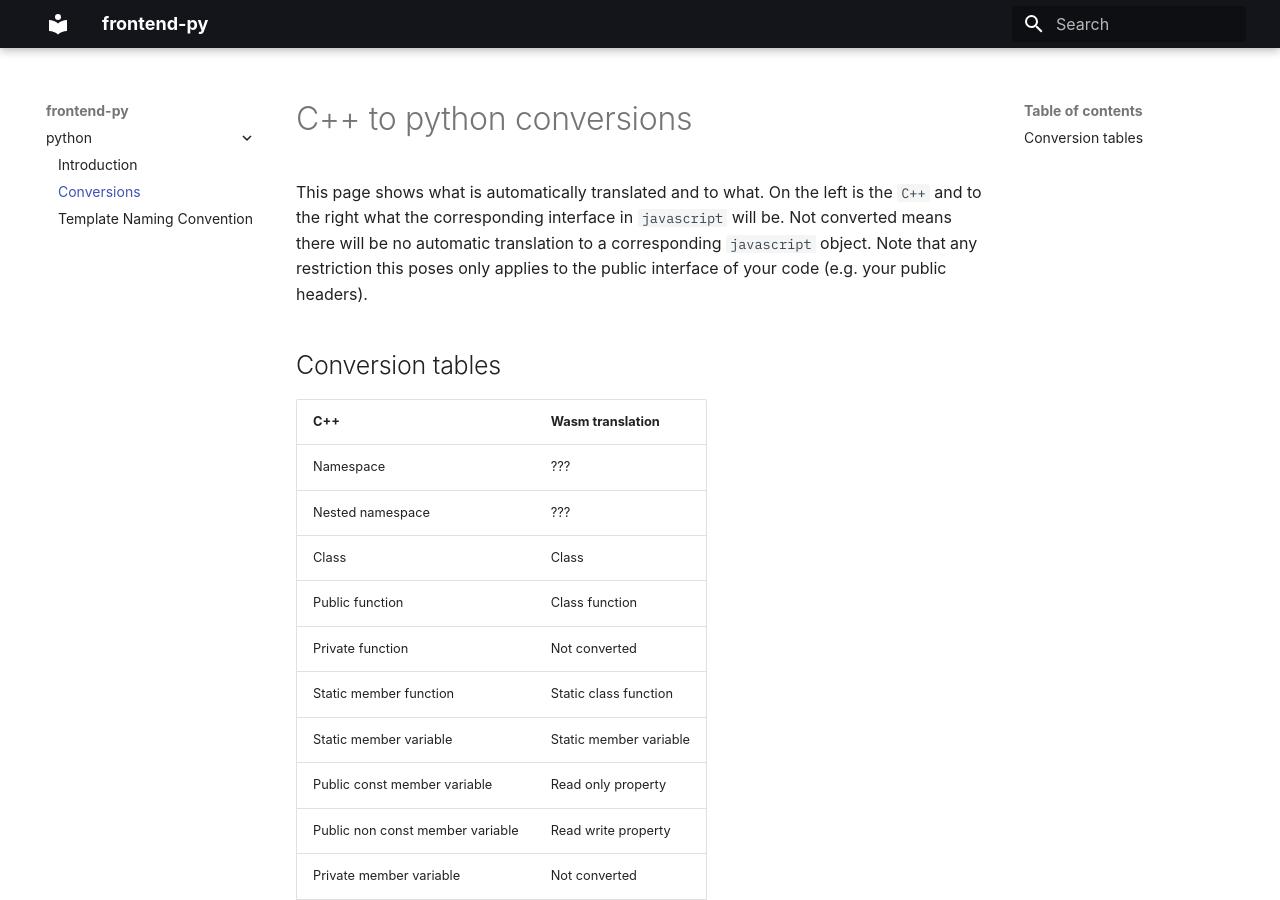
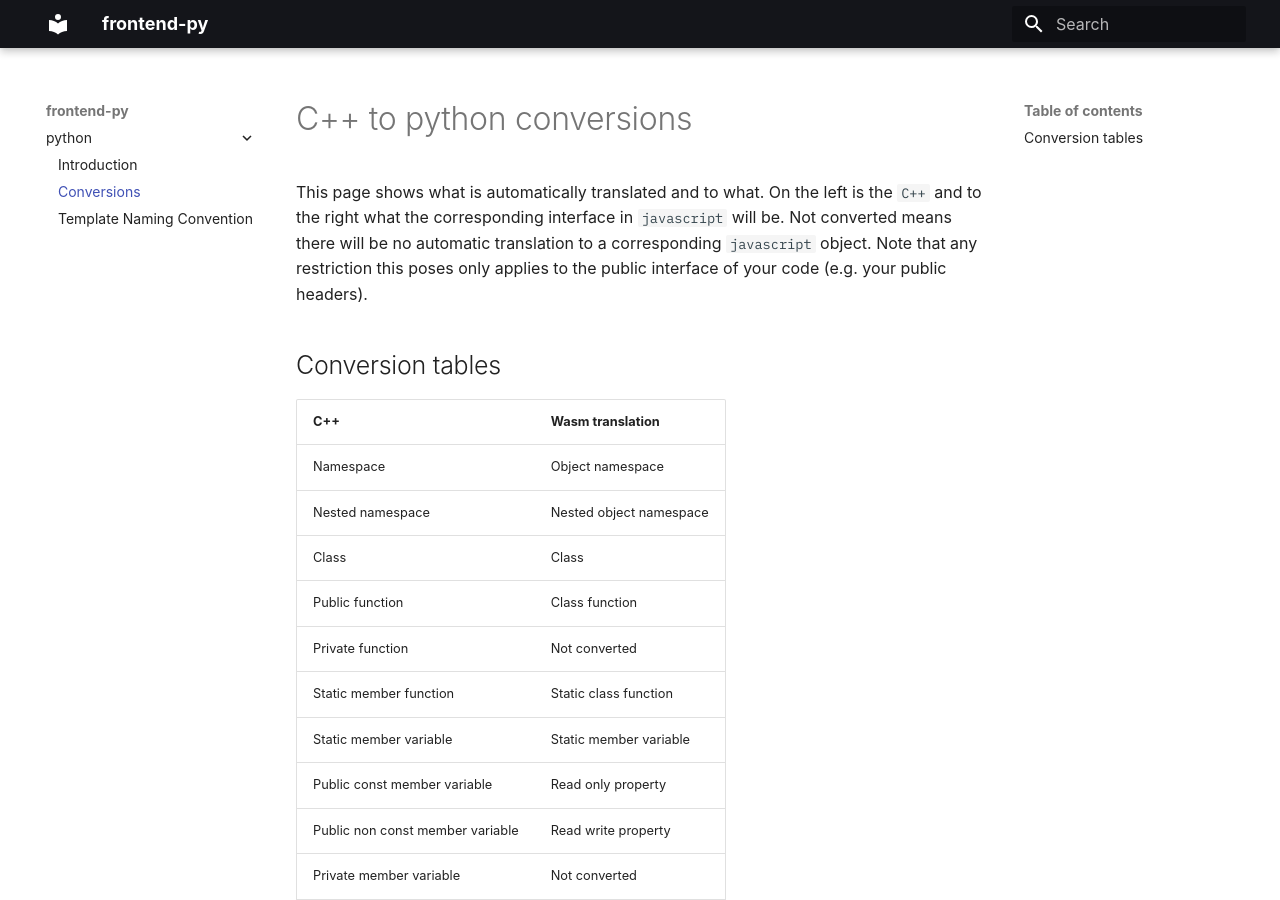
Before and after one commit to Tolc-Software/frontend.wasm, an MkDocs documentation site: the page built from docs/public/conversions.md, in a window 1280 px wide and 900 px high. Built offline with MkDocs 1.6.1 and Material for MkDocs 9.7.7, drawn with Linux system fonts in a browser that asks for light colours; some web fonts are replaced; some of the changed text lies outside the part shown.

Commit message:
Update docs regarding namespaces

```diff
--- a/docs/public/conversions.md
+++ b/docs/public/conversions.md
@@ -9,8 +9,8 @@ Note that any restriction this poses only applies to the public interface of you
 
 | C++                                 | Wasm translation               |
 |:----------------------------------- |:------------------------------ |
-| Namespace                           | ???                            |
-| Nested namespace                    | ???                            |
+| Namespace                           | Object namespace               |
+| Nested namespace                    | Nested object namespace        |
 | Class                               | Class                          |
 | Public function                     | Class function                 |
 | Private function                    | Not converted                  |
```
Also changed, not shown: other parts of docs/public/conversions.md (+3 -1 lines).
